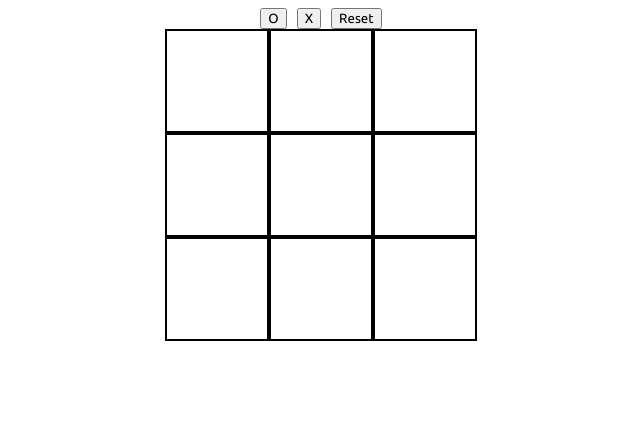
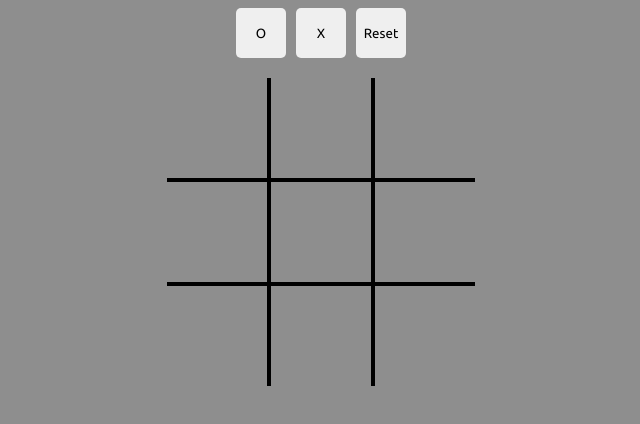
Before and after one commit to McPayn/odin-tic-tac-toe, a plain HTML site: page index.html in a window 1280 px wide. Shown: the whole page, without its empty margins (319-959 px from the left). Drawn offline with Linux system fonts and the light colour scheme.

Commit message:
Some slight style changes Removed outside border to make it look more like a tic tac toe board

```diff
--- a/index.html
+++ b/index.html
@@ -11,18 +11,18 @@
     <div class="buttons">
         <button onclick="changeMarker('O')">O</button>
         <button onclick="changeMarker('X')">X</button>
-        <button class="buttons" onclick="resetBoard()">Reset</button>
+        <button onclick="resetBoard()">Reset</button>
     </div>
     <div class="container" id="container">
-        <div class="board-grid" id="0" onclick="setGrid(0)"></div>
-        <div class="board-grid" id="1" onclick="setGrid(1)"></div>
-        <div class="board-grid" id="2" onclick="setGrid(2)"></div>
-        <div class="board-grid" id="3" onclick="setGrid(3)"></div>
+        <div class="board-grid left top" id="0" onclick="setGrid(0)"></div>
+        <div class="board-grid top" id="1" onclick="setGrid(1)"></div>
+        <div class="board-grid right top" id="2" onclick="setGrid(2)"></div>
+        <div class="board-grid left" id="3" onclick="setGrid(3)"></div>
         <div class="board-grid" id="4" onclick="setGrid(4)"></div>
-        <div class="board-grid" id="5" onclick="setGrid(5)"></div>
-        <div class="board-grid" id="6" onclick="setGrid(6)"></div>
-        <div class="board-grid" id="7" onclick="setGrid(7)"></div>
-        <div class="board-grid" id="8" onclick="setGrid(8)"></div>
+        <div class="board-grid right" id="5" onclick="setGrid(5)"></div>
+        <div class="board-grid left bottom" id="6" onclick="setGrid(6)"></div>
+        <div class="board-grid bottom" id="7" onclick="setGrid(7)"></div>
+        <div class="board-grid right bottom" id="8" onclick="setGrid(8)"></div>
     </div>
     <div class="turn-notif">
     </div>
--- a/script.js
+++ b/script.js
@@ -35,6 +35,7 @@ function changeMarker(mark) {
     player1.setMarker(mark);
     player2.setMarker(mark_2);
 }
+
 
 function fillBoard() {
     for (let i = 0; i < 9; i++) {
--- a/styles.css
+++ b/styles.css
@@ -9,6 +9,8 @@ body {
     justify-content: center;
     align-items: center;
     flex-direction: column;
+    background-color: rgba(0, 0, 0, 0.445);
+    gap: 20px;
 }
 
 .container {
@@ -27,10 +29,26 @@ body {
     height: 100px;
 }
 
-.board-grid:hover {
+.left {
+    border-left: none;
+}
+
+.right {
+    border-right: none;
+}
+
+.top {
+    border-top: none;
+}
+
+.bottom {
+    border-bottom: none;
+}
+
+/*.board-grid:hover {
     background-color: rgb(163, 156, 156);
     transition: background-color 500ms linear;
-}
+}*/
 
 .buttons {
     display: flex;
@@ -41,3 +59,10 @@ body {
     font-size: 30px;
     font-weight: 800;
 }
+
+button {
+    border-radius: 5px;
+    width: 50px;
+    height: 50px;
+    border: none;
+}
```
